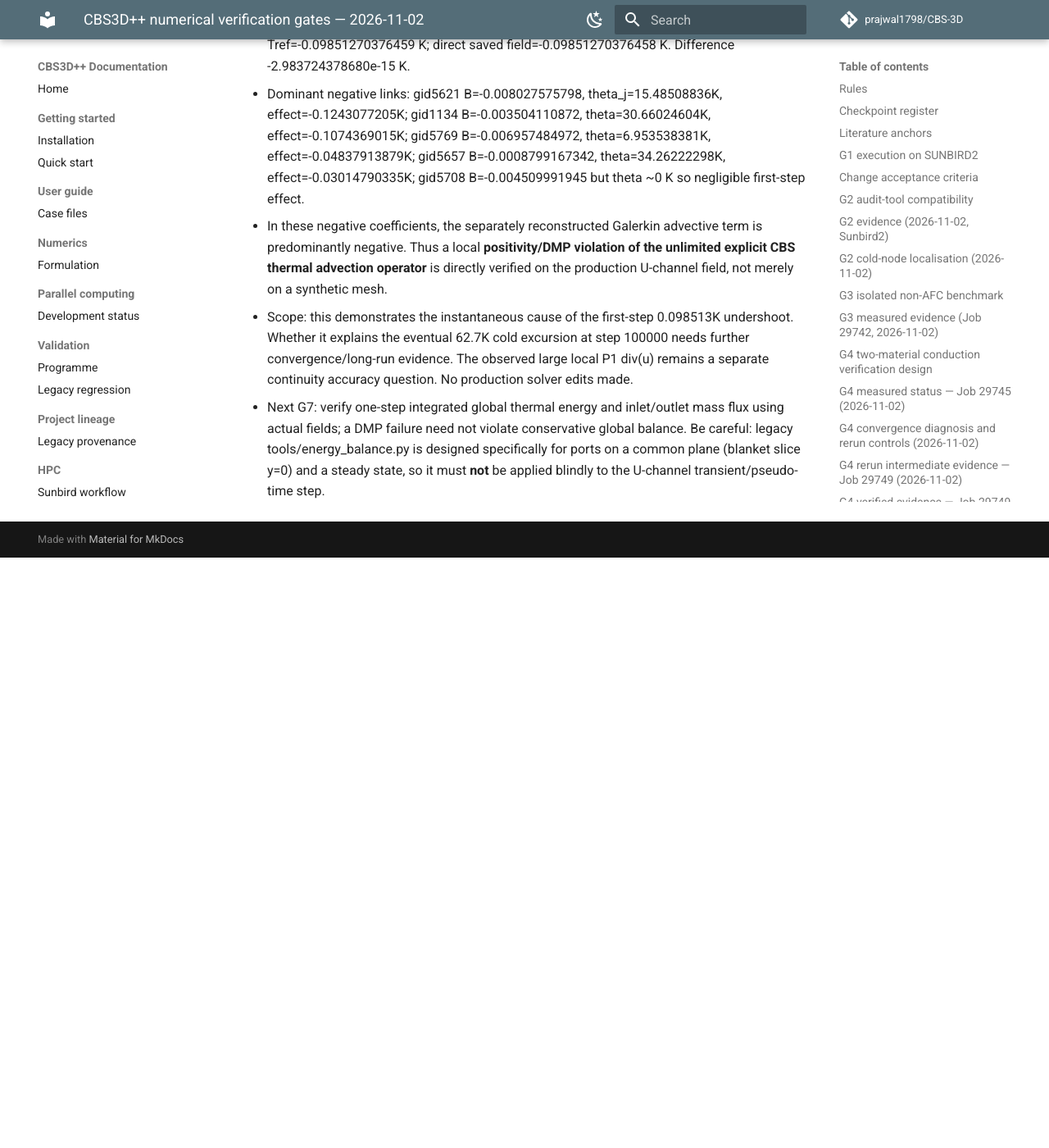
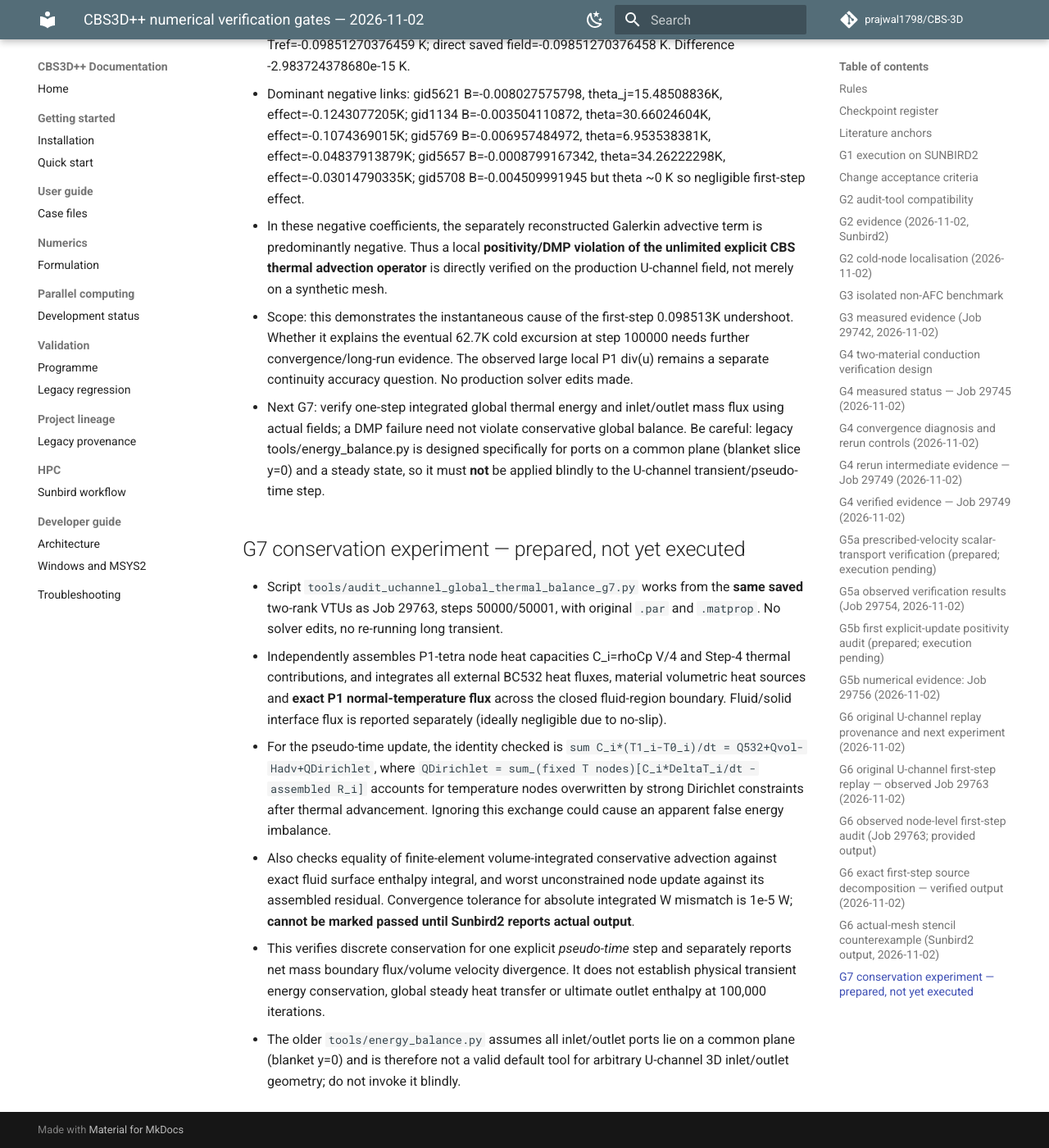
Before and after one commit to prajwal1798/CBS-3D, an MkDocs documentation site: the page built from docs/verification/CBS3D_NUMERICAL_VERIFICATION_GATES.md, in a window 1280 px wide and 1400 px high, scrolled down 15207 px. Shown: the whole window at 82% size. Built offline with MkDocs 1.6.1 and Material for MkDocs 9.7.7, drawn with Linux system fonts in a browser that asks for light colours; comment, search, counter and statistics services are not loaded; before the commit the page ends 15887 px from its top, so only the background shows below that; some of the changed text lies outside the part shown.

Commit message:
docs: prepare read-only global first-step U-channel energy/mass balance Gate G7

```diff
--- a/docs/verification/CBS3D_NUMERICAL_VERIFICATION_GATES.md
+++ b/docs/verification/CBS3D_NUMERICAL_VERIFICATION_GATES.md
@@ -22,7 +22,7 @@
 | G4 | Two-material conduction | Shared interface temperature, weak flux continuity, integrated balance | PASS: Job 29749 reached thermal steady state, max analytic error 3.681e-5 K, two-sided flux 999.978/999.984 W/m², serial/MPI 1.11e-15 K, qA=0.016 W |
 | G5 | Prescribed-flow scalar transport | Uniform T, analytical convection-diffusion and manufactured solutions | G5a PASS (29754): 3-grid steady Pe=3, bound-preserving exact solution; G5b implementation PASS (29756): production mass/RHS/matrix/first-step consistency, but unlimited update fails DMP on synthetic meshes; full coupled/transient MMS pending |
 | G6 | Discrete positivity / DMP | Inspect assembled update matrix and *first* bound violation | CONFIRMED non-DMP on actual U-channel: Job 29763 node 5707 has 5 negative neighbour links (total -0.310272 K) vs 8 positive links (+0.211759 K); first-step undershoot -0.098513 K reproduced to ~3e-15 K. Galerkin advection dominates negative links. |
-| G7 | Integrated energy and mass | Sources + boundary heat = advection + storage within stated tolerance | Existing balance script; pending for U-channel |
+| G7 | Integrated energy and mass | Sources + boundary heat = advection + storage within stated tolerance | Prepared read-only Job 29763 first-step volume/surface energy, thermal storage and fixed-temperature reaction audit; not yet executed; steady closure separately pending |
 | G8 | Serial/MPI and restart parity | Independent solutions agree at declared tolerances | Pending |
 | G9 | Time/iteration convergence | Stationary residual, dt-variation and stopping robustness | Pending |
 | G10 | Grid convergence of quantities of interest | Tmax, interface flux, wall gradient and outlet enthalpy | Pending |
@@ -231,3 +231,12 @@
 - In these negative coefficients, the separately reconstructed Galerkin advective term is predominantly negative. Thus a local **positivity/DMP violation of the unlimited explicit CBS thermal advection operator** is directly verified on the production U-channel field, not merely on a synthetic mesh.
 - Scope: this demonstrates the instantaneous cause of the first-step 0.098513K undershoot. Whether it explains the eventual 62.7K cold excursion at step 100000 needs further convergence/long-run evidence. The observed large local P1 div(u) remains a separate continuity accuracy question. No production solver edits made.
 - Next G7: verify one-step integrated global thermal energy and inlet/outlet mass flux using actual fields; a DMP failure need not violate conservative global balance. Be careful: legacy tools/energy_balance.py is designed specifically for ports on a common plane (blanket slice y=0) and a steady state, so it must **not** be applied blindly to the U-channel transient/pseudo-time step.
+
+## G7 conservation experiment — prepared, not yet executed
+
+- Script `tools/audit_uchannel_global_thermal_balance_g7.py` works from the **same saved** two-rank VTUs as Job 29763, steps 50000/50001, with original `.par` and `.matprop`. No solver edits, no re-running long transient.
+- Independently assembles P1-tetra node heat capacities C_i=rhoCp V/4 and Step-4 thermal contributions, and integrates all external BC532 heat fluxes, material volumetric heat sources and **exact P1 normal-temperature flux** across the closed fluid-region boundary. Fluid/solid interface flux is reported separately (ideally negligible due to no-slip).
+- For the pseudo-time update, the identity checked is `sum C_i*(T1_i-T0_i)/dt = Q532+Qvol-Hadv+QDirichlet`, where `QDirichlet = sum_(fixed T nodes)[C_i*DeltaT_i/dt - assembled R_i]` accounts for temperature nodes overwritten by strong Dirichlet constraints after thermal advancement. Ignoring this exchange could cause an apparent false energy imbalance.
+- Also checks equality of finite-element volume-integrated conservative advection against exact fluid surface enthalpy integral, and worst unconstrained node update against its assembled residual. Convergence tolerance for absolute integrated W mismatch is 1e-5 W; **cannot be marked passed until Sunbird2 reports actual output**.
+- This verifies discrete conservation for one explicit *pseudo-time* step and separately reports net mass boundary flux/volume velocity divergence. It does not establish physical transient energy conservation, global steady heat transfer or ultimate outlet enthalpy at 100,000 iterations.
+- The older `tools/energy_balance.py` assumes all inlet/outlet ports lie on a common plane (blanket y=0) and is therefore not a valid default tool for arbitrary U-channel 3D inlet/outlet geometry; do not invoke it blindly.
```
